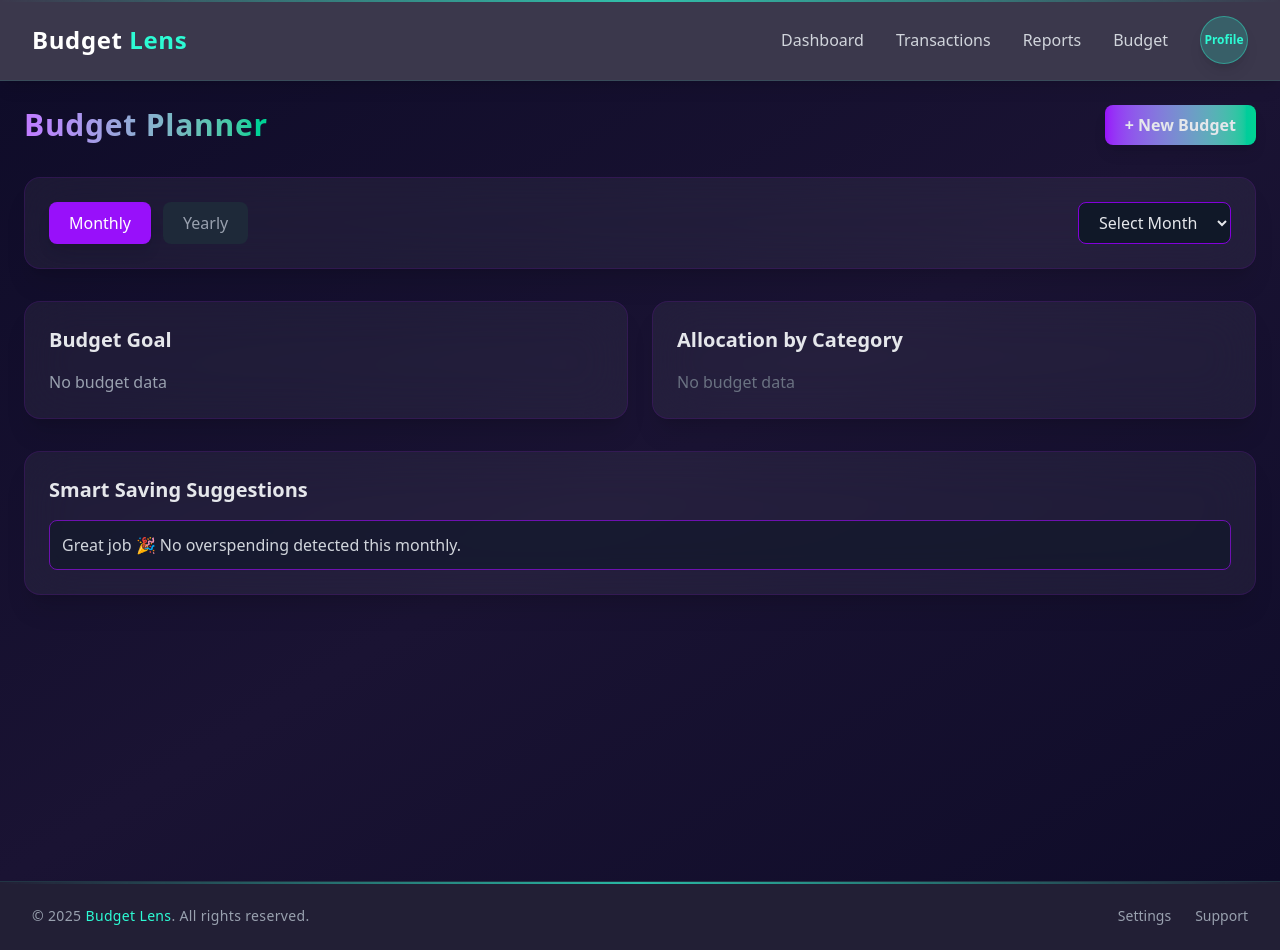
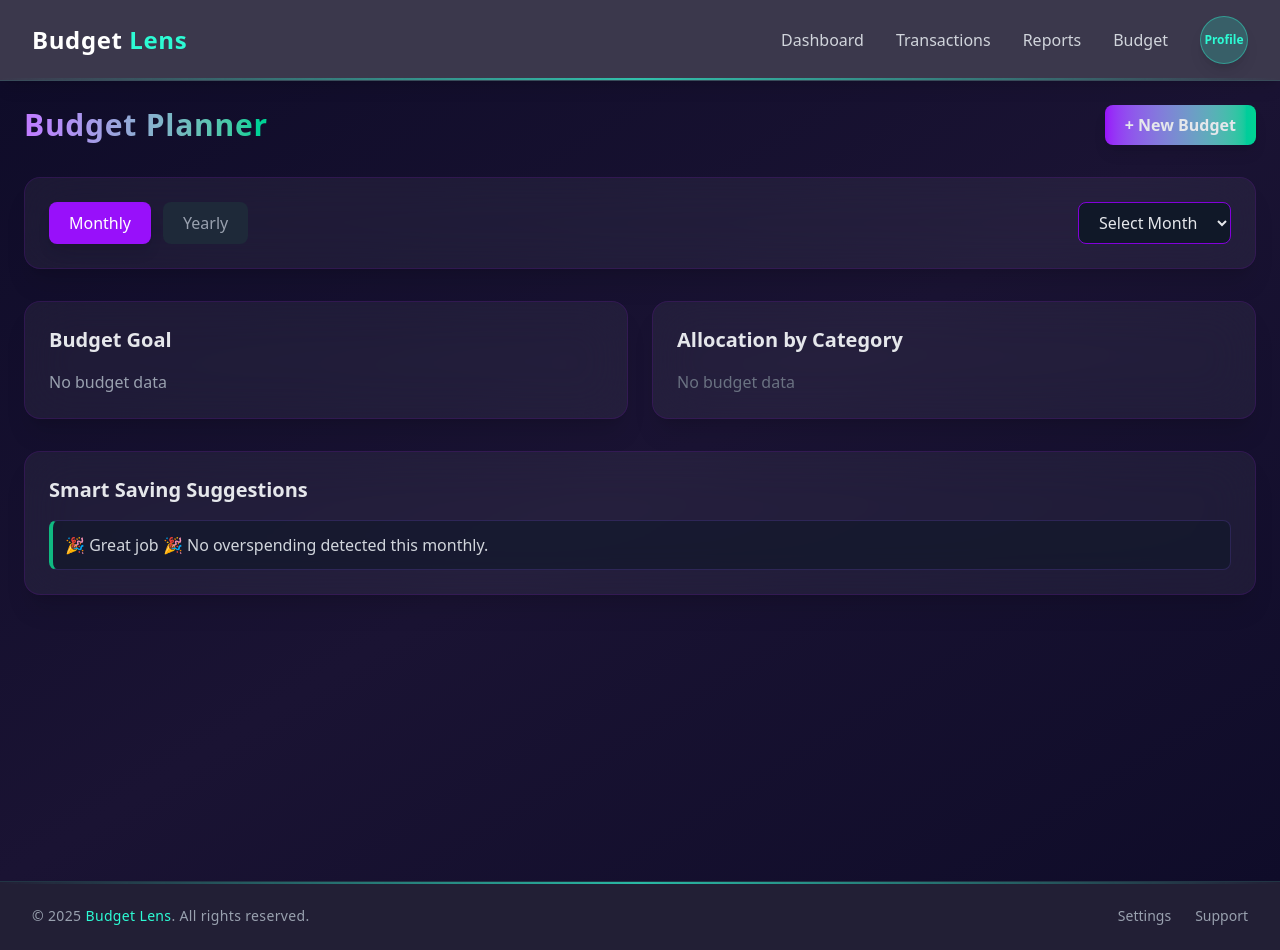
Before and after one commit to jumiabdul/Budget-Lens, a React (Vite) app: page /budget-planner in a window 1280 px wide. Built offline with nearby package versions, Linux system fonts and the light colour scheme.

Commit message:
restored project and changed ui and add more feature in budgetplanner

```diff
--- a/src/components/BudgetChart.jsx
+++ b/src/components/BudgetChart.jsx
@@ -21,8 +21,8 @@ export default function BudgetChart({ budgets, selectedMonth, selectedYear, view
     if (viewMode === "monthly") {
         filteredBudgets = budgets.filter(
             (b) =>
-                (!selectedMonth || b.month === selectedMonth) &&
-                (!selectedYear || b.year === selectedYear)
+                (!selectedMonth || b.month === selectedMonth)
+            // && (!selectedYear || b.year === selectedYear)
         );
     } else if (viewMode === "yearly") {
         filteredBudgets = budgets.filter(
@@ -31,7 +31,7 @@ export default function BudgetChart({ budgets, selectedMonth, selectedYear, view
     }
 
     const budgetObj = filteredBudgets.reduce((acc, b) => {
-        acc[b.category] = b.amount;
+        acc[b.category] = (acc[b.category] || 0) + b.amount;
         return acc;
     }, {});
 
@@ -43,10 +43,10 @@ export default function BudgetChart({ budgets, selectedMonth, selectedYear, view
             const onlyMonth = new Date(t.date).toLocaleString("default", {
                 month: "long",
             });
-            const onlyYear = new Date(t.date).getFullYear().toString();
+            //  const onlyYear = new Date(t.date).getFullYear().toString();
             return (
                 (!selectedMonth || onlyMonth === selectedMonth) &&
-                (!selectedYear || onlyYear === selectedYear) &&
+                // (!selectedYear || onlyYear === selectedYear) &&
                 t.type === "expense"
             );
         });
@@ -97,6 +97,7 @@ export default function BudgetChart({ budgets, selectedMonth, selectedYear, view
             grad.addColorStop(1, "#4f46e5");
         }
         setGradient(grad);
+        chart.update();
     }, [totalBudget, totalExpense, isOverspent]);
 
     const data = {
@@ -108,7 +109,7 @@ export default function BudgetChart({ budgets, selectedMonth, selectedYear, view
                     totalExpense
                 ],
                 backgroundColor: [
-                    gradient || "#6366f1",
+                    gradient ?? (isOverspent ? "#ef4444" : "#6366f1"),
                     isOverspent ? "#ef4444" : "#475569",
                 ],
                 borderColor: "#141625",
--- a/src/components/Navbar.jsx
+++ b/src/components/Navbar.jsx
@@ -8,7 +8,7 @@ const Navbar = () => {
         <nav className="relative z-50 bg-[#0b0720]/80 backdrop-blur-xl border-b border-[#2dfbd4]/10 text-white px-8 py-4 flex items-center justify-between shadow-lg">
 
             {/* Subtle Top Glow Line */}
-            <div className="absolute top-0 left-0 w-full h-0.5 bg-linear-to-r from-transparent via-[#2dfbd4] to-transparent opacity-70"></div>
+            <div className="absolute bottom-0 left-0 w-full h-0.5 bg-linear-to-r from-transparent via-[#2dfbd4] to-transparent opacity-70"></div>
 
             {/*App Name or header */}
             <div className="font-bold text-2xl tracking-wide">
--- a/src/components/ProgressBars.jsx
+++ b/src/components/ProgressBars.jsx
@@ -7,8 +7,9 @@ export default function ProgressBars({ budgets = [], selectedMonth, selectedYear
     let filteredBudgets = [];
     if (viewMode == "monthly") {
         filteredBudgets = budgets.filter((b) =>
-            (!selectedMonth || b.month === selectedMonth) &&
-            (!selectedYear || b.year === selectedYear));
+            !selectedMonth || b.month === selectedMonth
+            // && (!selectedYear || b.year === selectedYear)
+        );
 
     } else if (viewMode == "yearly") {
         filteredBudgets = budgets.filter((b) =>
@@ -17,7 +18,7 @@ export default function ProgressBars({ budgets = [], selectedMonth, selectedYear
 
     //convert budget array to object
     const budgetObj = filteredBudgets.reduce((acc, b) => {
-        acc[b.category] = b.amount;
+        acc[b.category] = (acc[b.category] || 0) + b.amount;
         return acc;
     }, {});
 
@@ -26,10 +27,10 @@ export default function ProgressBars({ budgets = [], selectedMonth, selectedYear
     if (viewMode === "monthly") {
         filteredTransactions = transactions.filter((t) => {
             const onlyMonth = new Date(t.date).toLocaleString("default", { month: "long" });
-            const onlyYear = new Date(t.date).getFullYear().toString();
+            //  const onlyYear = new Date(t.date).getFullYear().toString();
             return (
-                (!selectedMonth || onlyMonth === selectedMonth) &&
-                (!selectedYear || onlyYear === selectedYear) && t.type === "expense"
+                (!selectedMonth || onlyMonth === selectedMonth) && t.type === "expense"
+                // && (!selectedYear || onlyYear === selectedYear)
             )
         }
         )
--- a/src/pages/AddBudget.jsx
+++ b/src/pages/AddBudget.jsx
@@ -35,7 +35,7 @@ export default function AddBudget() {
 
                 {/* Header */}
                 <h1 className="text-3xl text-center font-bold">
-                    Add Expense
+                    Add Budget
                 </h1>
 
                 {/*Category*/}
--- a/src/pages/BudgetPlanner.jsx
+++ b/src/pages/BudgetPlanner.jsx
@@ -20,12 +20,10 @@ export default function BudgetPlanner() {
             const onlyMonth = dateObj.toLocaleString("default", { month: "long" });
             const onlyYear = dateObj.getFullYear().toString();
 
-            const monthMatch =
-                viewMode === "monthly" ? (!selectedMonth || onlyMonth === selectedMonth) : true;
-            const yearMatch =
-                viewMode === "yearly" ? (!selectedYear || onlyYear === selectedYear) : true;
+            const monthMatch = !selectedMonth || onlyMonth === selectedMonth;
+            const yearMatch = !selectedYear || onlyYear === selectedYear;
 
-            if (monthMatch && yearMatch) {
+            if (viewMode === "monthly" ? monthMatch : yearMatch) {
                 obj[t.category] = (obj[t.category] || 0) + Number(t.amount);
             }
             return obj;
@@ -46,22 +44,47 @@ export default function BudgetPlanner() {
                             : true)
                 )?.amount || 0;
 
+            const percentage = budget ? Math.round((amount / budget) * 100) : 0;
+            const remaining = budget - amount;
+
             if (budget && amount > budget) {
-                tips.push(
-                    `Overspent on ${category} by ₹${amount - budget}. Consider reducing this category.`
-                );
+                // 🔴 Overspent
+                tips.push({
+                    level: "danger",
+                    icon: "🔴",
+                    message: `Overspent on ${category} by ₹${amount - budget} (${percentage}% of budget used). Consider reducing this category.`,
+                });
+            } else if (budget && percentage >= 80) {
+                // 🟡 Near limit
+                tips.push({
+                    level: "warning",
+                    icon: "🟡",
+                    message: `${category} is at ${percentage}% of your budget. Only ₹${remaining} remaining — spend carefully!`,
+                });
+            } else if (budget && amount > 0) {
+                // 🟢 Under budget
+                tips.push({
+                    level: "success",
+                    icon: "🟢",
+                    message: `${category} looks good! ₹${remaining} remaining (${100 - percentage}% of budget left).`,
+                });
             } else if (amount > 0) {
-                tips.push(
-                    `${category} spending is ₹${amount}. Saving 10% gives ₹${Math.round(
-                        amount * 0.1
-                    )}.`
-                );
+                // 💡 No budget set
+                tips.push({
+                    level: "info",
+                    icon: "💡",
+                    message: `${category} spending is ₹${amount}. No budget set — saving 10% gives ₹${Math.round(amount * 0.1)}.`,
+                });
             }
         }
 
+        // Sort: danger → warning → success → info
+        const order = { danger: 0, warning: 1, success: 2, info: 3 };
+        tips.sort((a, b) => order[a.level] - order[b.level]);
+
         return tips.length
             ? tips
-            : [`Great job 🎉 No overspending detected this ${viewMode}.`];
+            : [{ level: "success", icon: "🎉", message: `Great job 🎉 No overspending detected this ${viewMode}.` }];
     }
 
     return (
@@ -182,8 +205,17 @@ export default function BudgetPlanner() {
                         <li
                             key={i}
                             className="bg-gray-900/60 p-3 rounded-lg border border-purple-800 text-gray-300"
+                            style={{
+                                borderLeft: `4px solid ${tip.level === "danger" ? "#ef4444" :
+                                        tip.level === "warning" ? "#f59e0b" :
+                                            tip.level === "success" ? "#10b981" : "#6366f1"
+                                    }`,
+                                borderTop: "1px solid rgba(139, 92, 246, 0.2)",
+                                borderRight: "1px solid rgba(139, 92, 246, 0.2)",
+                                borderBottom: "1px solid rgba(139, 92, 246, 0.2)",
+                            }}
                         >
-                            {tip}
+                            {tip.icon} {tip.message}
                         </li>
                     ))}
                 </ul>
```
